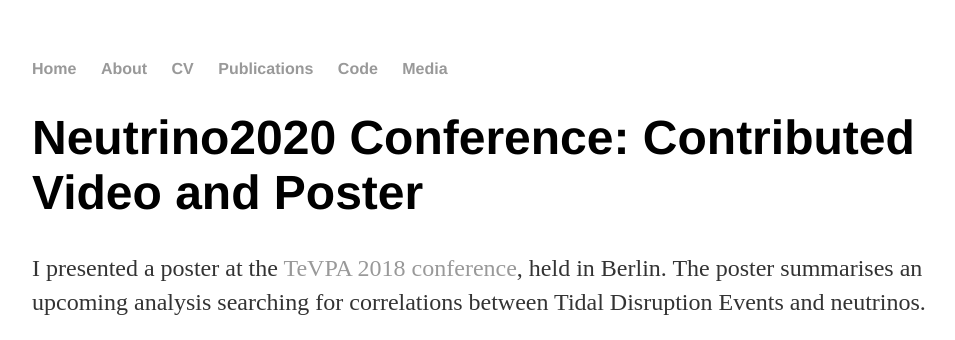
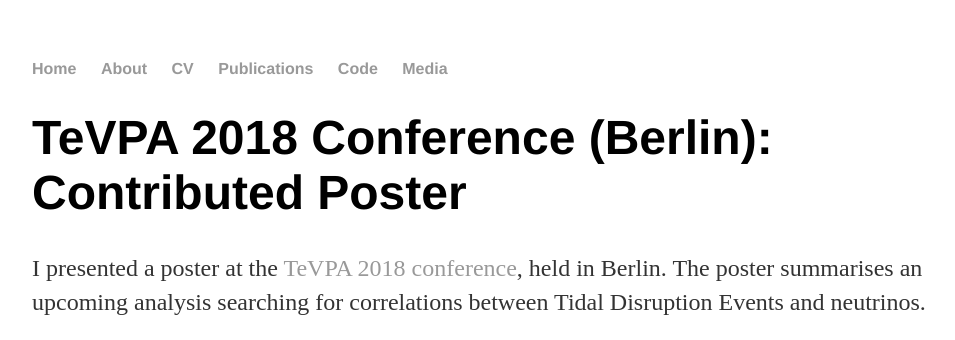
Before and after one commit to robertdstein/robertdstein.github.io, a Jekyll site: the page built from mm/_posts/2018-08-31-tevpa18.md, in a window 1280 px wide, cut to the strip 0-340 px from the top of the page. Shown: the whole strip, without its empty margins (160-1115 px from the left). Built offline with Jekyll 4.4.1, drawn with Linux system fonts in a browser that asks for light colours; comment, search, counter and statistics services are not loaded.

Commit message:
More posters.

```diff
--- a/media.html
+++ b/media.html
@@ -10,7 +10,7 @@
 	</div>
 	<ul class="posts">
 	  {% for post in site.categories.mm %}
-	    {{ post.title }}
-		<li>{{ post.content }}</li>
+		<li><span>{{ post.date | date_to_string }}</span>{{ post.title }}</li>
+		<p>{{ post.content }}</p>
 	  {% endfor %}
 	</ul>
--- a/mm/_posts/2018-08-31-tevpa18.md
+++ b/mm/_posts/2018-08-31-tevpa18.md
@@ -1,7 +1,7 @@
 ---
 layout: media_post
-title: "Neutrino2020 Conference: Contributed Video and Poster"
-date: 2020-06-20
+title: "TeVPA 2018 Conference (Berlin): Contributed Poster"
+date: 2018-08-31
 ---
 I presented a poster at the [TeVPA 2018 conference](http://tevpa2018.desy.de/), held in Berlin.
 The poster summarises an upcoming analysis searching for correlations between Tidal Disruption Events and neutrinos.
```
